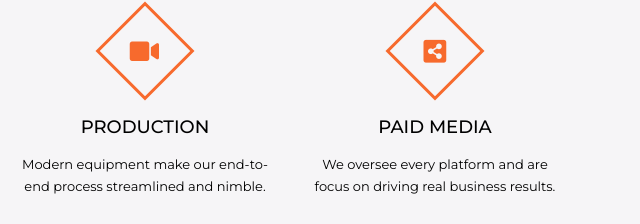
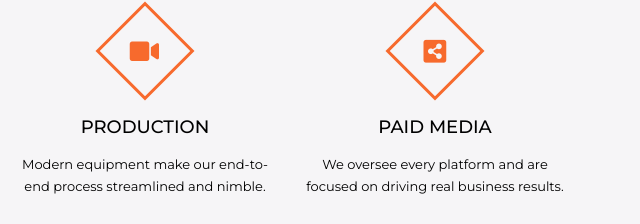
Before and after one commit to asher-miti/vayner-media, a website: page index.html in a window 1280 px wide. Shown: the part 1077-1301 px from the top of the page, 640-1280 px from the left. Drawn offline with nearby package versions, Linux system fonts and the light colour scheme.

Commit message:
slight edit to services section

```diff
--- a/index.html
+++ b/index.html
@@ -110,7 +110,7 @@
             </div>
             <div class="services__title">Paid Media</div>
             <div class="services__desc">
-              We oversee every platform and are focus on driving real business results.
+              We oversee every platform and are focused on driving real business results.
             </div>
           </div>
           <div class="services__box">
```
